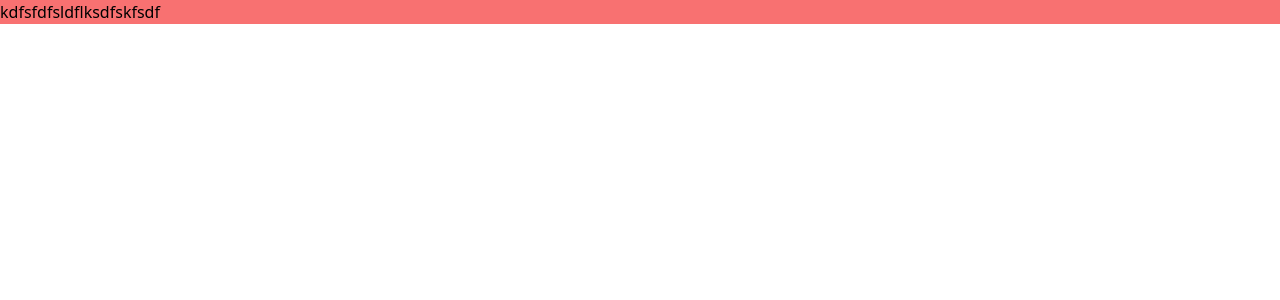
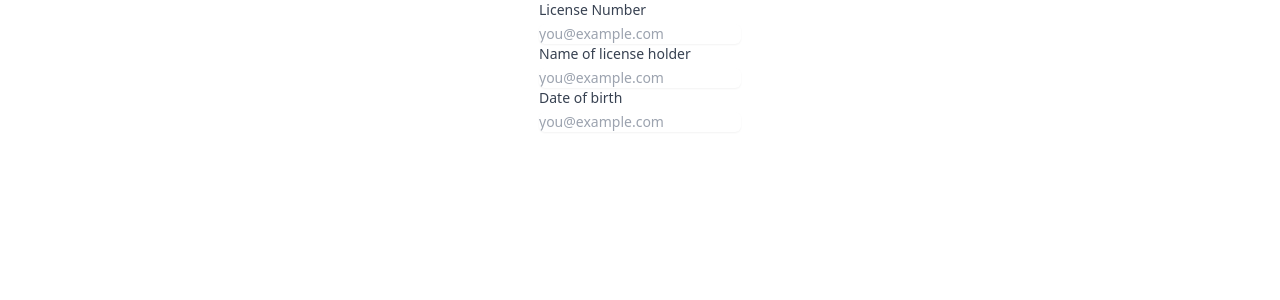
Before and after one commit to gymcode/drivers_license_react, a React (Create React App) app: page / in a window 1280 px wide. Shown: the top 300 px of the page. Built offline with nearby package versions, Linux system fonts and the light colour scheme.

Commit message:
adding the forms

```diff
--- a/package.json
+++ b/package.json
@@ -9,6 +9,7 @@
     "@testing-library/react": "^11.1.0",
     "@testing-library/user-event": "^12.1.10",
     "axios": "^0.21.1",
+    "moment": "^2.29.1",
     "react": "^17.0.2",
     "react-dom": "^17.0.2",
     "react-scripts": "4.0.3",
--- a/src/App.js
+++ b/src/App.js
@@ -1,9 +1,12 @@
-import './App.css';
+import React from 'react'
+
+// importing components
+import FormSection from "./components/form"
 
 function App() {
   return (
-    <div className="bg-red-400">
-      kdfsfdfsldflksdfskfsdf
+    <div className="flex justify-center">
+      <FormSection/>
     </div>
   );
 }
--- /dev/null
+++ b/src/components/form.jsx
@@ -0,0 +1,58 @@
+import React from 'react'
+
+const FormSection = ()=>{
+
+    const [LicenseNumber, setLicenseNumber] = React.useState("")
+    const [name, setName] = React.useState("")
+    const [dob, setDob] = React.useState("")
+
+    return (
+        <div>
+            <div>
+                <label htmlFor="email" className="block text-sm font-medium text-gray-700">
+                License Number
+                </label>
+                <div className="mt-1">
+                    <input
+                        type="text"
+                        name="email"
+                        id="email"
+                        onChange = {e => console.log(e.target.value)}
+                        className="shadow-sm focus:ring-indigo-500 focus:border-indigo-500 block w-full sm:text-sm border-gray-300 rounded-md"
+                        placeholder="you@example.com"
+                    />
+                </div>
+            </div>
+            <div>
+                <label htmlFor="email" className="block text-sm font-medium text-gray-700">
+                Name of license holder
+                </label>
+                <div className="mt-1">
+                    <input
+                        type="text"
+                        name="email"
+                        id="email"
+                        className="shadow-sm focus:ring-indigo-500 focus:border-indigo-500 block w-full sm:text-sm border-gray-300 rounded-md"
+                        placeholder="you@example.com"
+                    />
+                </div>
+            </div>
+            <div>
+                <label htmlFor="email" className="block text-sm font-medium text-gray-700">
+                Date of birth
+                </label>
+                <div className="mt-1">
+                    <input
+                        type="text"
+                        name="email"
+                        id="email"
+                        className="shadow-sm focus:ring-indigo-500 focus:border-indigo-500 block w-full sm:text-sm border-gray-300 rounded-md"
+                        placeholder="you@example.com"
+                    />
+                </div>
+            </div>
+        </div>
+    )
+}
+
+export default FormSection
```
Also changed, not shown: 2 other files (tests, documents, lock files or other folders).
